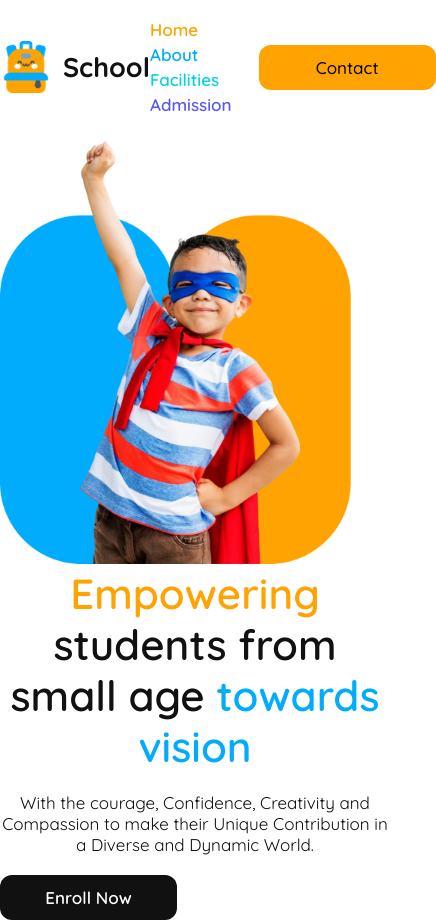
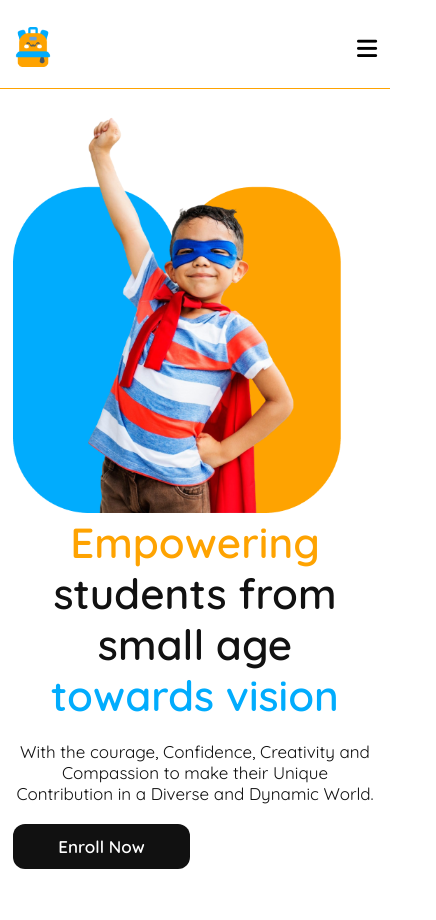
Before and after one commit to protapkrghosh/kids-school, a plain HTML site: page index.html in a window 390 px wide. Shown: the whole page, 436 px wide, since content can reach past the window. After the commit the page ends 869 px from the top, so only its background shows below. Drawn offline with Linux system fonts and the light colour scheme.

Commit message:
responsive navbar for mobile device

```diff
--- a/index.html
+++ b/index.html
@@ -6,12 +6,17 @@
       <title>Kids School</title>
       <link rel="shortcut icon" href="assets/logo.png" type="image/x-icon" />
       <link rel="stylesheet" href="style/style.css" />
-      <script src="https://kit.fontawesome.com/3179a557de.js" crossorigin="anonymous"></script>
+      <script
+         src="https://kit.fontawesome.com/3179a557de.js"
+         crossorigin="anonymous"
+      ></script>
    </head>
 
    <body>
       <!-- Navbar Area -->
       <header class="container">
+         <!-- Desktop view navbar -->
+         <div class="desktop-navbar">
             <nav>
                <a href="#" class="logo font-quicksand">
                   <img src="assets/logo.png" alt="Kids School Logo" />
@@ -29,6 +34,21 @@
                   <button class="btn nav-btn">Contact</button>
                </div>
             </nav>
+         </div>
+
+         <!-- Mobile view navbar -->
+         <div class="mobile-navbar">
+            <nav>
+               <a href="#" class="sm-logo">
+                  <img src="assets/logo.png" alt="Kids School Logo" />
+               </a>
+
+               <div>
+                  <i class="fa-solid fa-bars menu-icon"></i>
+               </div>
+            </nav>
+         </div>
+
       </header>
 
       <main>
@@ -36,9 +56,16 @@
          <section class="container">
             <div class="hero">
                <div class="hero-content font-quicksand">
-                  <h1><span class="empowering">Empowering</span> students from small age <span class="vision">towards vision</span></h1>
+                  <h1>
+                     <span class="empowering">Empowering</span> students from
+                     small age <span class="vision">towards vision</span>
+                  </h1>
 
-                  <p>With the courage, Confidence, Creativity and Compassion to make their Unique Contribution in a Diverse and Dynamic World.</p>
+                  <p>
+                     With the courage, Confidence, Creativity and Compassion to
+                     make their Unique Contribution in a Diverse and Dynamic
+                     World.
+                  </p>
 
                   <button class="btn hero-btn">Enroll Now</button>
                </div>
@@ -50,9 +77,7 @@
          </section>
 
          <!-- Standard Curriculum Section -->
-         <section>
-
-         </section>
+         <section></section>
       </main>
    </body>
 </html>
--- a/style/style.css
+++ b/style/style.css
@@ -68,6 +68,10 @@ Paragraph = #808080
    margin-right: 11px;
 }
 
+.mobile-navbar {
+   display: none;
+}
+
 nav {
    display: flex;
    justify-content: space-between;
@@ -116,12 +120,16 @@ ul li .admission {
    background: #e99504;
 }
 
+
+
+
 /************* Banner Section *************/
 .hero {
    display: flex;
    justify-content: space-between;
    align-items: center;
    gap: 42px;
+   margin-top: 22px;
 }
 
 .hero-content h1 {
@@ -158,31 +166,39 @@ ul li .admission {
    background-color: #424242;
 }
 
-
-
-
 /************* Standard Curriculum Section *************/
-
-
-
-
 
 /************* Our Stories Section  *************/
 
-
-
-
-
 /************* Footer Section *************/
-
-
-
 
 /************* Media Query *************/
 
 @media screen and (max-width: 576px) {
-   /************* Navbar Area *************/
 
+   /************* Mobile navbar style *************/
+   main {
+      padding: 0 13px;
+   }
+
+   .desktop-navbar {
+      display: none;
+   }
+
+   .mobile-navbar {
+      display: block;
+      padding: 10px 13px 0;
+      border-bottom: 0.5px solid #FEA301;
+   }
+
+   .sm-logo img {
+      width: 40px;
+      height: 40px;
+   }
+
+   .mobile-navbar > nav .menu-icon {
+      font-size: 23px;
+   }
 
    /************* Banner Section *************/
    .hero {
```
Lines whose indentation alone changed are shown as unchanged.
